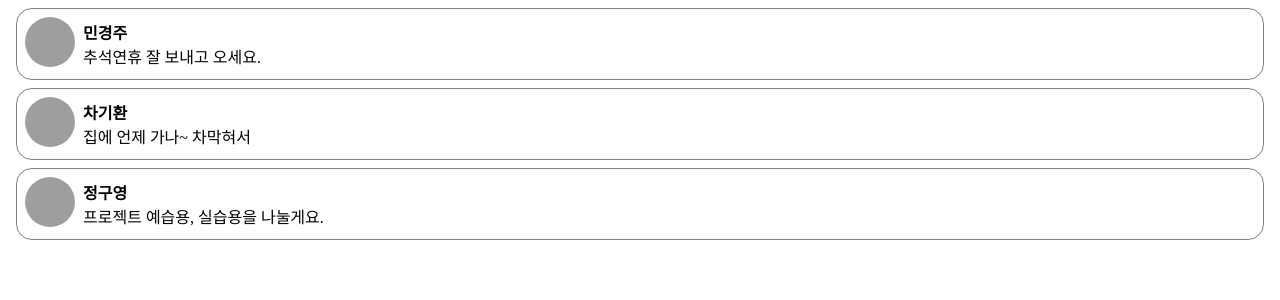
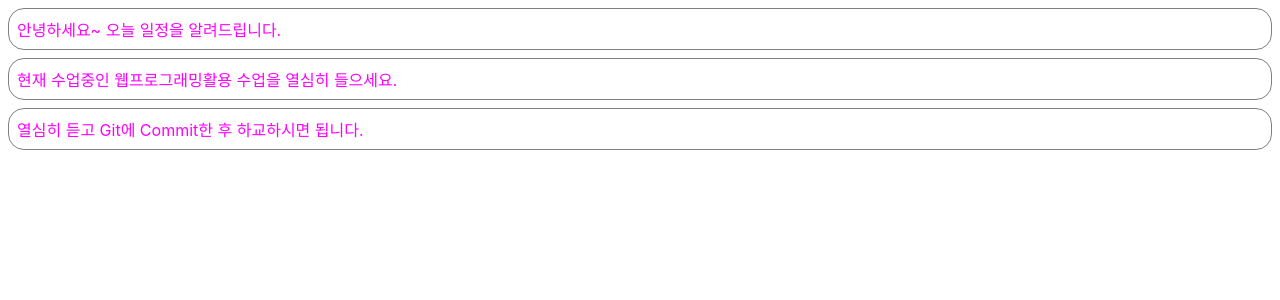
Before and after one commit to chakihwan/ReactProject2024, a React (Create React App) app: page / in a window 1280 px wide. Shown: the top 300 px of the page. Built offline with nearby package versions, Linux system fonts and the light colour scheme; grey boxes are pictures that could not be loaded.

Commit message:
React 6장

```diff
--- /dev/null
+++ b/src/chp06/Notification.css
@@ -0,0 +1,12 @@
+.wrapper {
+    margin: 8px;
+    padding: 8px;
+    display: flex;
+    flex-direction: row;
+    border: 1px solid gray;
+    border-radius: 16px;
+}
+.messageText {
+    color: magenta;
+    font-size: 16px;
+}
--- /dev/null
+++ b/src/chp06/Notification.jsx
@@ -0,0 +1,37 @@
+import React from "react";
+import "./Notification.css";
+// const styles={
+//     wrapper:{
+//         margin: 8,
+//         padding: 8,
+//         display: "flex",
+//         flexDirection: "row",
+//         border: "1px solid gray",
+//         borderRadius: 16,
+//     },
+//     messageText:{
+//         color: "magenta",
+//         fontSize: 16,
+//     },
+// };
+
+class Notification extends React.Component{
+
+    constructor(props) {
+        super(props); // Component가 생성될 때 props를 전달받을 수 있는 매개변수를 갖는 생성자가 호출된다.
+
+        this.state = {};
+    }
+
+    render() {
+        return(
+            <div className="wrapper">
+                <span className="messageText">
+                    {this.props.message}
+                </span>
+            </div>
+        );
+    }
+}
+
+export default Notification;
--- /dev/null
+++ b/src/chp06/NotificationList.jsx
@@ -0,0 +1,59 @@
+import React from "react";
+import Notification from "./Notification";
+
+const reservedNotifications=[
+    {
+        message: "안녕하세요~ 오늘 일정을 알려드립니다.",
+    },
+    {
+        message: "현재 수업중인 웹프로그래밍활용 수업을 열심히 들으세요.",
+    },
+    {
+        message: "열심히 듣고 Git에 Commit한 후 하교하시면 됩니다.",
+    },
+];
+
+var timer;
+
+class NotificationList extends React.Component{
+    constructor(props) {
+        super(props);
+
+        this.state ={
+            notifications:[],
+        };
+    }
+
+    componentDidMount(){
+        const { notifications } = this.state;
+
+        timer = setInterval( () => {
+            if(notifications.length < reservedNotifications.length){
+                const index = notifications.length;
+                notifications.push(reservedNotifications[index]);
+                this.setState({
+                    notifications: notifications,
+                });
+            }else{
+                clearInterval(timer);
+            }
+        },1000);
+    }
+    componentWillUnmount() {
+        if(timer){
+            clearInterval(timer);
+        }
+    }
+
+    render(){
+        return(
+            <div>
+                {this.state.notifications.map((notification)=>{
+                    return <Notification message={notification.message}/>;
+                })}
+            </div>
+        );
+    }
+}
+
+export default NotificationList;
--- a/src/index.js
+++ b/src/index.js
@@ -1,20 +1,21 @@
 import React from 'react';
 import ReactDOM from 'react-dom/client';
-// import './index.css';
+import './index.css';
 // import './chp04/Button.css'
-// import './chp04/Clock.css'
+import './chp04/Clock.css'
 import App from './App';
 import reportWebVitals from './reportWebVitals';
 // import './chp03/Book.css'
 import Library from "./chp03/Library";
-import ConfirmDialog from "./chp04/ConfirmDialog";
+// import ConfirmDialog from "./chp04/ConfirmDialog";
 import Clock from "./chp04/Clock";
 import CommentList from "./chp05/CommentList";
+import NotificationList from "./chp06/NotificationList";
 
 const root = ReactDOM.createRoot(document.getElementById('root'));
     root.render(
         <React.StrictMode>
-            <CommentList/>
+            <NotificationList/>
         </React.StrictMode>
     );
 
```
